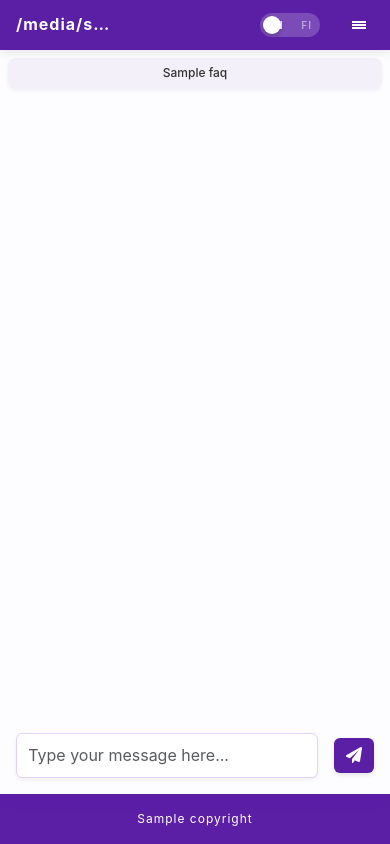
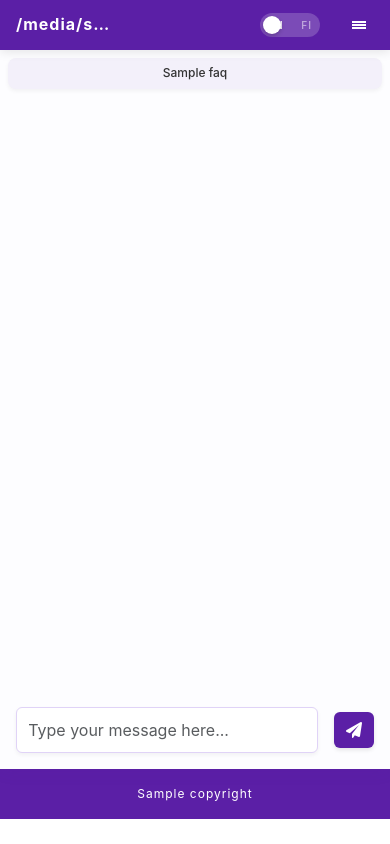
Before and after one commit to nasiriubat/thesis-rag, a Python web app: template templates/public/index.html in a window 390 px wide. Run offline with Jinja, Linux system fonts and the light colour scheme; the template is opened without the code that fills it: most values are stand-ins (such as "Sample title", 1, 10 or a date in 2020).

Commit message:
responsiveness changed

```diff
--- a/templates/public/index.html
+++ b/templates/public/index.html
@@ -423,6 +423,7 @@ html, body {
     overflow-x: hidden;
 }
 
+
 .visitor-navbar {
     display: flex;
     align-items: center;
@@ -767,6 +768,9 @@ html, body {
 }
 
 @media (max-width: 767.98px) {
+    .visitor-bg {
+    height: 97vh;
+    }
     .navbar-logo {
         font-size: 1.1rem;
         max-width: 120px;
```
